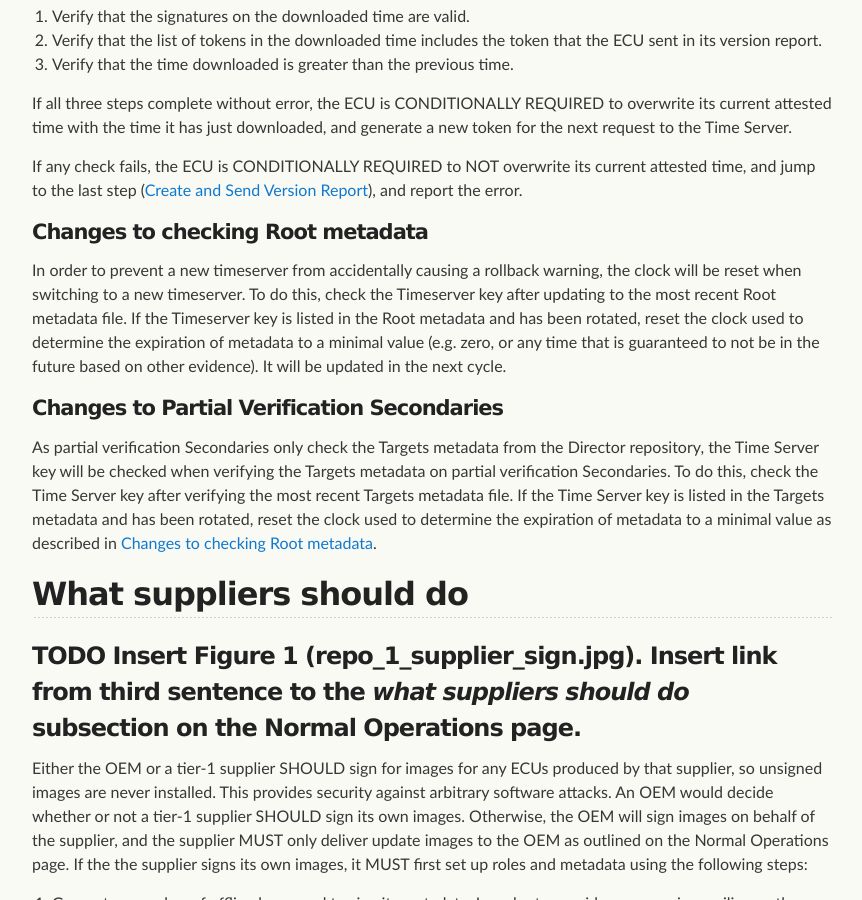
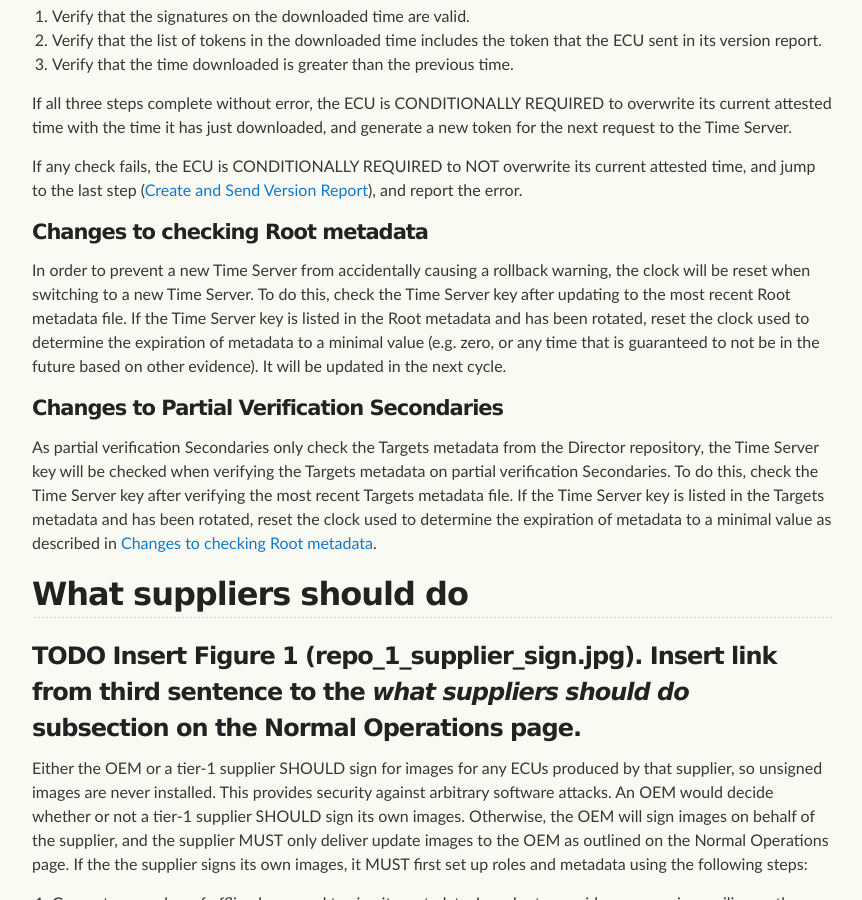
Before and after one commit to uptane/deployment-considerations, a Jekyll site: the page built from repositories.md, in a window 1280 px wide and 900 px high, scrolled down 2216 px. Shown: the whole window, without its empty margins (208-1070 px from the left). Built offline with Jekyll 4.4.1, drawn with Linux system fonts in a browser that asks for light colours; our own code applies the rules of GitHub Pages for plain Markdown files.

Commit message:
Update repositories.md
Co-Authored-By: Patrick Vacek <patrickvacek@gmail.com>

```diff
--- a/repositories.md
+++ b/repositories.md
@@ -69,7 +69,7 @@ If any check fails, the ECU is CONDITIONALLY REQUIRED to NOT overwrite its curre
 
 #### Changes to checking Root metadata
 
-In order to prevent a new timeserver from accidentally causing a rollback warning, the clock will be reset when switching to a new timeserver. To do this, check the Timeserver key after updating to the most recent Root metadata file. If the Timeserver key is listed in the Root metadata and has been rotated, reset the clock used to determine the expiration of metadata to a minimal value (e.g. zero, or any time that is guaranteed to not be in the future based on other evidence).  It will be updated in the next cycle.
+In order to prevent a new Time Server from accidentally causing a rollback warning, the clock will be reset when switching to a new Time Server. To do this, check the Time Server key after updating to the most recent Root metadata file. If the Time Server key is listed in the Root metadata and has been rotated, reset the clock used to determine the expiration of metadata to a minimal value (e.g. zero, or any time that is guaranteed to not be in the future based on other evidence).  It will be updated in the next cycle.
 
 #### Changes to Partial Verification Secondaries
 
```
